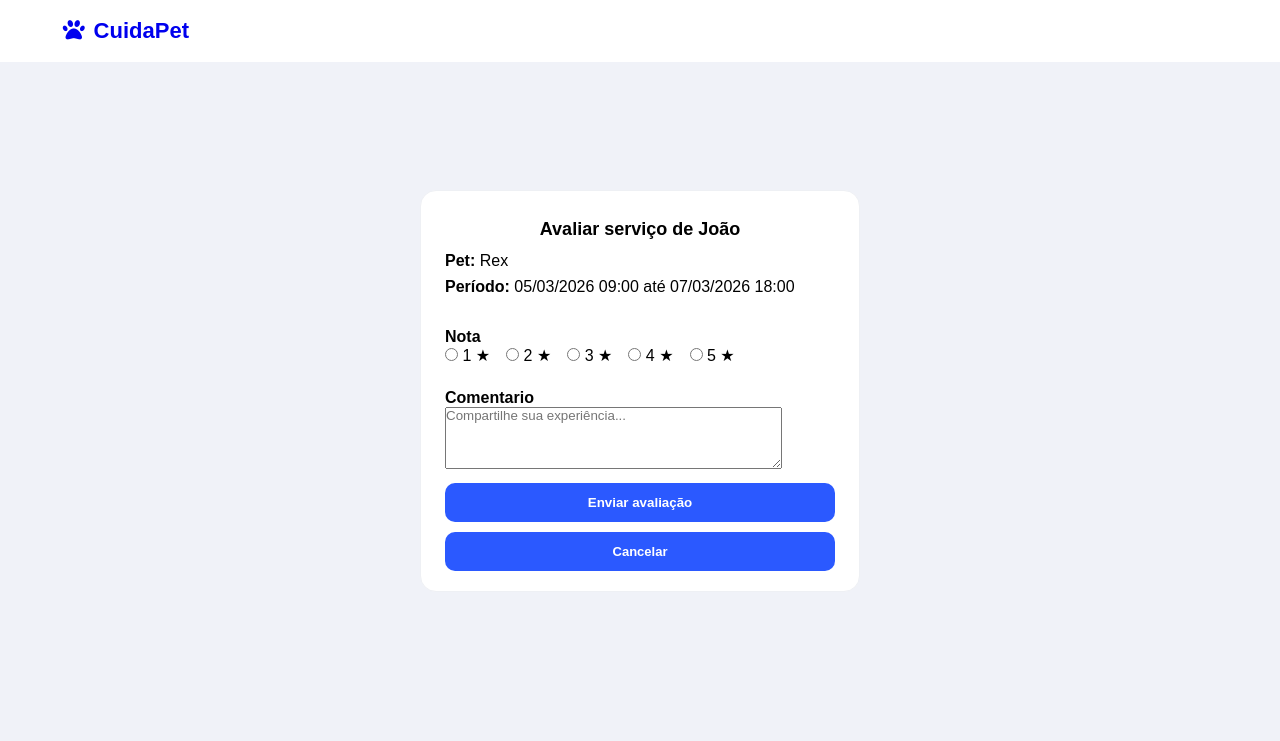
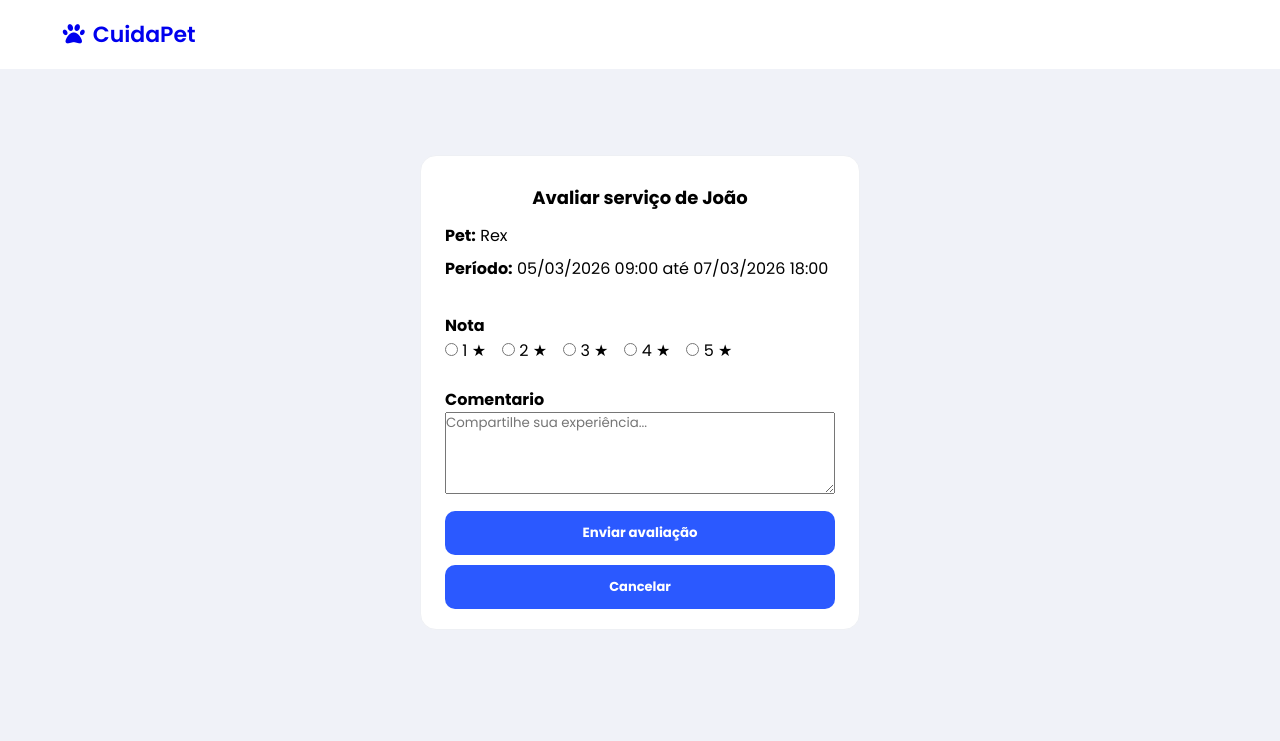
Before and after one commit to PedroPA94/senac-cuidapet, a Django app: page /avaliacoes/1/ in a window 1280 px wide. Shown: the top 741 px of the page. Run offline with Django 5.2, Linux system fonts and the light colour scheme; a user stored in the database is signed in; data comes from the database, SQL or seed files in the repository; some libraries are stand-ins or nearby versions.

Commit message:
rafactor: remove estilos nao utilizados e adiciona fonte

```diff
--- a/paginas/static/css/avaliacao.css
+++ b/paginas/static/css/avaliacao.css
@@ -17,6 +17,12 @@
 
 .nota {
   margin: 1.5rem 0;
+}
+
+.avaliacao-page textarea {
+  width: 100%;
+  max-width: 100%;
+  resize: vertical;
 }
 
 div.radio-nota {
--- a/paginas/static/css/home.css
+++ b/paginas/static/css/home.css
@@ -1,7 +1,3 @@
-.section {
-  padding: 26px 16px 60px;
-}
-
 .container {
   width: min(1900px, 100%);
   border-radius: 10px;
--- a/paginas/templates/avaliacao_form.html
+++ b/paginas/templates/avaliacao_form.html
@@ -37,7 +37,7 @@
               {% endif %}
           </div>
 
-          <div>
+          <div class="comentario">
               <label><strong>{{ form.comentario.label }}</strong></label>
               {{ form.comentario }}
               {% if form.comentario.errors %}
--- a/paginas/templates/base.html
+++ b/paginas/templates/base.html
@@ -6,6 +6,9 @@
     <meta charset="UTF-8" />
     <meta http-equiv="X-UA-Compatible" content="IE=edge" />
     <meta name="viewport" content="width=device-width, initial-scale=1.0" />
+    <link rel="preconnect" href="https://fonts.googleapis.com" />
+    <link rel="preconnect" href="https://fonts.gstatic.com" crossorigin />
+    <link href="https://fonts.googleapis.com/css2?family=Poppins:wght@400;500;600;700;800;900&display=swap" rel="stylesheet" />
     <link rel="stylesheet" href="https://cdnjs.cloudflare.com/ajax/libs/font-awesome/7.0.1/css/all.min.css" integrity="sha512-2SwdPD6INVrV/lHTZbO2nodKhrnDdJK9/kg2XD1r9uGqPo1cUbujc+IYdlYdEErWNu69gVcYgdxlmVmzTWnetw==" crossorigin="anonymous" referrerpolicy="no-referrer" />
 
     <link rel="stylesheet" href="{% static 'css/base.css' %}" />
```
Also changed, not shown: paginas/static/css/agendamento.css (+0 -16 lines).
